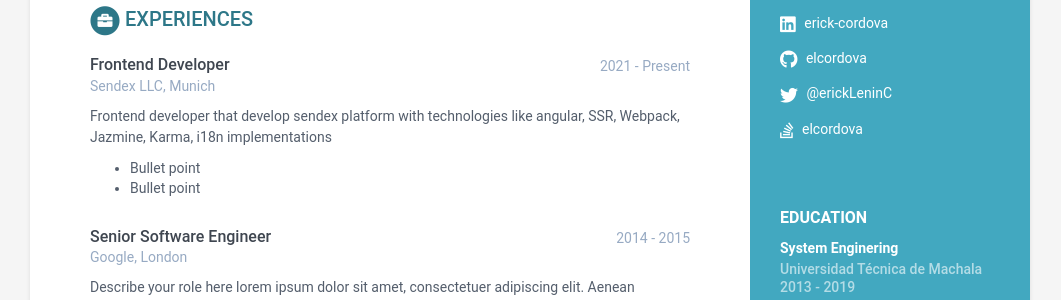
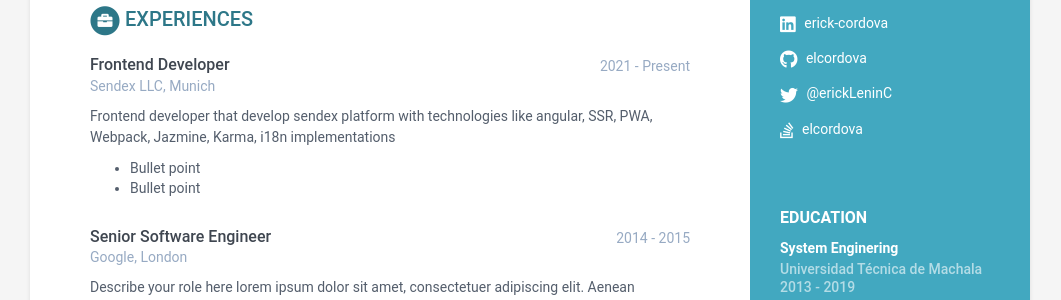
Before and after one commit to elcordova/caring-europa-fe48a, a Jekyll site: the page built from index.html, in a window 1280 px wide. Shown: the part 391-691 px from the top of the page, without its empty margins (110-1171 px from the left). Built offline with Jekyll 4.4.1, drawn with Linux system fonts in a browser that asks for light colours.

Commit message:
data.yml: changed

```diff
--- a/_data/data.yml
+++ b/_data/data.yml
@@ -53,7 +53,7 @@ experiences:
     time: 2021 - Present
     company: 'Sendex LLC, Munich'
     details: |
-      Frontend developer that develop sendex platform with technologies like angular, SSR, Webpack, Jazmine,
+      Frontend developer that develop sendex platform with technologies like angular, SSR, PWA, Webpack, Jazmine,
       Karma, i18n implementations
         - Bullet point
         - Bullet point
```
